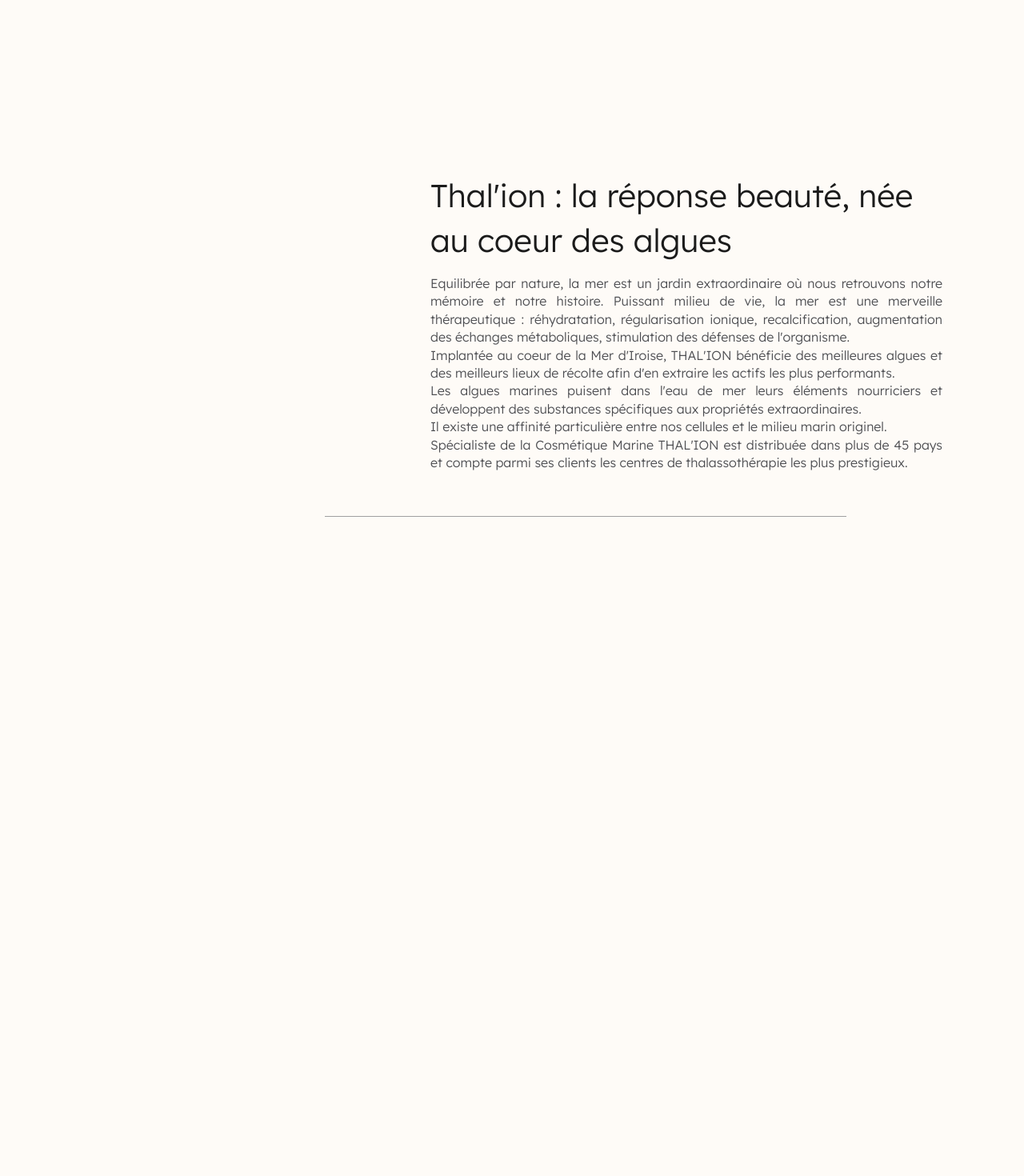
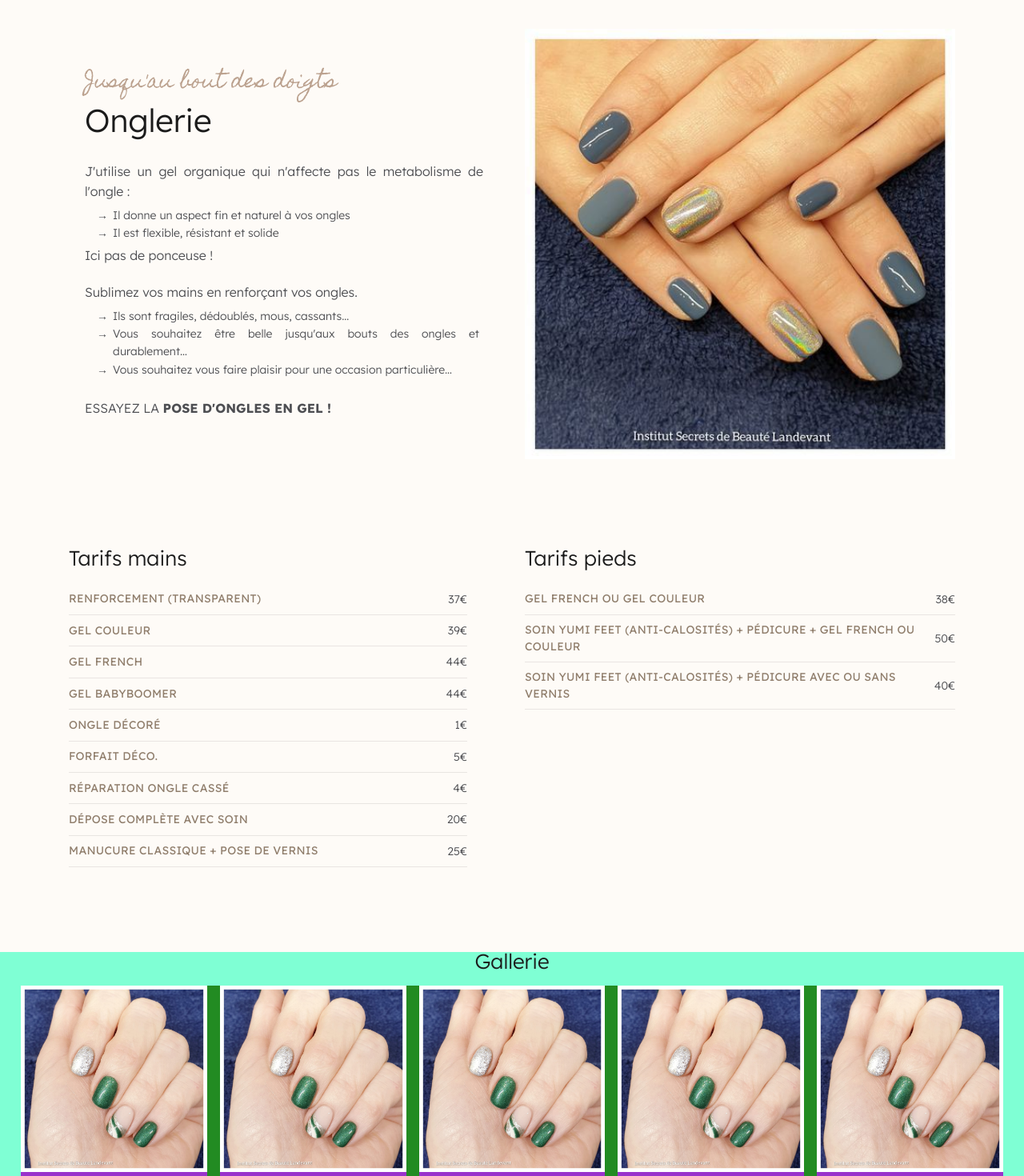
Before and after one commit to ale-sain/institut-project, a Next.js app in the folder test-app/: page / in a window 1280 px wide. Shown: the part 7680-9150 px from the top of the page at 80% size. Before the commit the page ends 8507 px from the top, so only its background shows below. Built offline with nearby package versions, Linux system fonts and the light colour scheme; a web font is replaced by a local one.

Commit message:
onglerie ok both format, starting photo gallery

```diff
--- /dev/null
+++ b/test-app/src/app/gallery.tsx
@@ -0,0 +1,41 @@
+import React from 'react'
+import Image from 'next/image'
+import Nail1 from '../img/ongles/ong.jpeg'
+import '../styles/onglerie.css'
+
+export default function NailGallery() {
+    const list = [
+        {src: '/img/ongles/ong.jpeg'},
+        {src: '/img/ongles/ong.jpeg'},
+        {src: '/img/ongles/ong.jpeg'},
+        {src: '/img/ongles/ong.jpeg'},
+        {src: '/img/ongles/ong.jpeg'},
+        {src: '/img/ongles/ong.jpeg'},
+        {src: '/img/ongles/ong.jpeg'},
+        {src: '/img/ongles/ong.jpeg'},
+        {src: '/img/ongles/ong.jpeg'},
+        {src: '/img/ongles/ong.jpeg'},
+        {src: '/img/ongles/ong.jpeg'},
+        {src: '/img/ongles/ong.jpeg'}
+        // Ajoutez plus d'images selon le besoin
+    ];
+
+    return (
+        <div className="section">
+            <div className='container gallery w-container'>
+                <h4 className="h4-gallerie">Gallerie</h4>
+                <div className="w-dyn-list">
+                    <div className="procedure-gallery-wrapper w-dyn-items">
+                        {list.map((section, index) => (
+                            <div className="gallery-item w-dyn-item w-dyn-repeater-item" key={index}>
+                                <a className="gallery-light-box w-inline-block w-lightbox" href="#">
+                                    <Image className="gallery-image" src={section.src} width="200" height="200" alt="Nail 1"/>
+                                </a>
+                            </div>
+                        ))}
+                    </div>
+                </div>
+            </div>
+        </div>
+    )
+}
--- /dev/null
+++ b/test-app/src/app/onglerie.tsx
@@ -0,0 +1,84 @@
+import React from 'react'
+import Image from 'next/image'
+import OngleImg from '../img/ongles/ongle.jpeg'
+import '../styles/onglerie.css'
+import ListEpilation from './list-epil'
+
+export default function Onglerie() {
+    const tarifsMains = [
+        { titre: 'Renforcement (transparent)', prix: '37€' },
+        { titre: 'Gel Couleur', prix: '39€' },
+        { titre: 'Gel French', prix: '44€' },
+        { titre: 'Gel Babyboomer', prix: '44€' },
+        { titre: 'Ongle décoré', prix: '1€' },
+        { titre: 'Forfait déco.', prix: '5€' },
+        { titre: 'Réparation ongle cassé', prix: '4€' },
+        { titre: 'Dépose complète avec soin', prix: '20€' },
+        { titre: 'Manucure classique + pose de vernis', prix: '25€' },
+    ];
+
+    const tarifsPieds = [
+        { titre: 'Gel French ou Gel Couleur', prix: '38€' },
+        { titre: 'Soin Yumi Feet (anti-Calosités) + pédicure + gel french ou couleur', prix: '50€' },
+        { titre: 'Soin Yumi Feet (anti-calosités) + pédicure avec ou sans vernis', prix: '40€' },
+    ];
+
+  return (
+    <>
+    <div className="section">
+      <div className="container w-container">
+        <div className="grid">
+          <div className="grid-item _50 onglerie">
+            <div className="presta-right-wrapper onglerie">
+                <div className="decorative">Jusqu'au bout des doigts</div>
+                <h2>Onglerie</h2>
+                <div className="wrapper-question onglerie">
+                    <p className="paragraph grey rfc">
+                        J'utilise un gel organique qui n'affecte pas le metabolisme de l'ongle :
+                    </p>
+                    <ul className="p-block">
+                        <li className="list-item rfc">Il donne un aspect fin et naturel à vos ongles</li>
+                        <li className="list-item rfc">Il est flexible, résistant et solide</li>
+                    </ul>
+                    <p className="paragraph grey rfc">
+                        Ici pas de ponceuse !
+                    </p>
+                </div>
+                <div className="wrapper-question onglerie">
+                    <p className="paragraph grey rfc">
+                    Sublimez vos mains en renforçant vos ongles.
+                    </p>
+                    <ul className="p-block">
+                        <li className="list-item rfc">Ils sont fragiles, dédoublés, mous, cassants…</li>
+                        <li className="list-item rfc">Vous souhaitez être belle jusqu&apos;aux bouts des ongles et durablement…</li>
+                        <li className="list-item rfc">Vous souhaitez vous faire plaisir pour une occasion particulière…</li>
+                    </ul>
+                </div>
+                <p className="paragraph grey onglerie">
+                    ESSAYEZ LA <strong>POSE D'ONGLES EN GEL !</strong>
+                </p>
+            </div>
+          </div>
+          <div className="grid-item _50 onglerie">
+            <div className="presta-img-wrapper soin onglerie">
+              <Image className="img-onglerie" src={OngleImg} alt="Nails hand image"/>
+            </div>
+          </div>
+        </div>
+        <div className="grid onglerie2">
+            <div className="grid-item _50">
+                <div className="presta-left-wrapper epil">
+                    <h4 className="h4-onglerie">Tarifs mains</h4>
+                    <ListEpilation list={tarifsMains}/>
+                </div>
+            </div>
+            <div className="grid-item _50">
+                <h4 className="h4-onglerie">Tarifs pieds</h4>
+                <ListEpilation list={tarifsPieds}/> {/* see if need presta-right-wrapper */}
+            </div>
+        </div>
+      </div>
+    </div>
+  </>
+  );
+}
--- a/test-app/src/app/page.tsx
+++ b/test-app/src/app/page.tsx
@@ -15,6 +15,8 @@
 import ReflexologiePlantaire from './reflexo-1'
 import ReflexopSpeech from './reflexo-2'
 import ReflexoCranienne from './reflexo-cr'
+import Onglerie from './onglerie'
+import NailGallery from './gallery'
 
 export default function Home() {
   useEffect(() => {
@@ -73,6 +75,8 @@
         <ReflexologiePlantaire />
         <ReflexopSpeech />
         <ReflexoCranienne />
+        <Onglerie />
+        <NailGallery />
         <Thalion />
       </div>
     </div>
--- a/test-app/src/app/thalion.tsx
+++ b/test-app/src/app/thalion.tsx
@@ -7,20 +7,9 @@
 
 export default function Thalion() {
   const { width } = useWindowSize();
-  const [effectiveWidth, setEffectiveWidth] = useState(undefined);
-
-  useEffect(() => {
-      // Initially use a default width for server rendering
-      setEffectiveWidth(width || 1100);  // Assuming 1100 as a common desktop width
-  }, [width]);
-
-  // Optional: Consider rendering a loader until the window size is available
-  if (effectiveWidth === undefined) {
-      return <div>Loading...</div>; // Or any other appropriate placeholder
-  }
   return (
     <div id="thalion" className="section">
-         {effectiveWidth && effectiveWidth > 1100 ? (
+         {width && width > 1100 ? (
             <BigThalion />
         ) : (
             <SmallThalion />
--- /dev/null
+++ b/test-app/src/styles/onglerie.css
@@ -0,0 +1,92 @@
+.img-onglerie {
+    width:100%;
+    height:100%;
+    object-fit:cover;
+    /* border: 1px solid rgb(179, 179, 179); */
+}
+
+.wrapper-question.onglerie {
+    border:0;
+    background-color: #fefbf7;
+    padding:0;
+    margin-bottom: 20px;
+    text-align: justify;
+    /* background-color: blueviolet; */
+}
+
+.presta-img-wrapper.soin.onglerie {
+    border:0;
+}
+
+
+.h2-rfc {
+    margin-bottom: 0;
+}
+
+.paragraph.onglerie {
+    margin: 0;
+}
+
+.presta-right-wrapper.onglerie {
+    /* background-color: aquamarine; */
+    display:flex;
+    flex-direction: column;
+    justify-content: center;
+    padding:20px;
+}
+
+.grid.onglerie2 {
+    /* background-color: cornflowerblue; */
+    margin-top:5rem;
+}
+
+.h4-gallerie {
+    text-align: center;
+}
+
+.container.gallery {
+    max-width: none;
+    padding-top: 0;
+    padding-left: 2vw;
+    padding-right: 2vw;
+    background-color: aquamarine;
+}
+
+.procedure-gallery-wrapper {
+    display: grid;
+    grid-template-columns: repeat(auto-fill, minmax(200px, 1fr));
+    grid-gap: 16px;
+    align-items: start;
+    background-color: forestgreen;
+}
+
+.gallery-item {
+    width:100%;
+    background-color: darkorchid;
+}
+
+.gallery-light-box {
+    width: 100%;
+    height: 0;
+    padding-top: 100%;
+    position: relative;
+    overflow: hidden;
+    background-color: antiquewhite;
+}
+
+.gallery-image {
+    position: absolute;
+    top: 0;
+    left: 0;
+    width: 100%;
+    height: 100%;
+    object-fit: cover;
+    background-color: crimson;
+}
+
+@media screen and (max-width: 1024px) {
+    .grid.onglerie2 {
+        /* background-color: cornflowerblue; */
+        margin-top:2rem;
+    }
+}
```
Also changed, not shown: test-app/src/app/test.ts (added, +35 -0 lines), test-app/public/img/ongles/ong.jpeg (renamed from test-app/src/img/ong.jpeg), test-app/src/img/ongles/ongle.jpeg (added).
